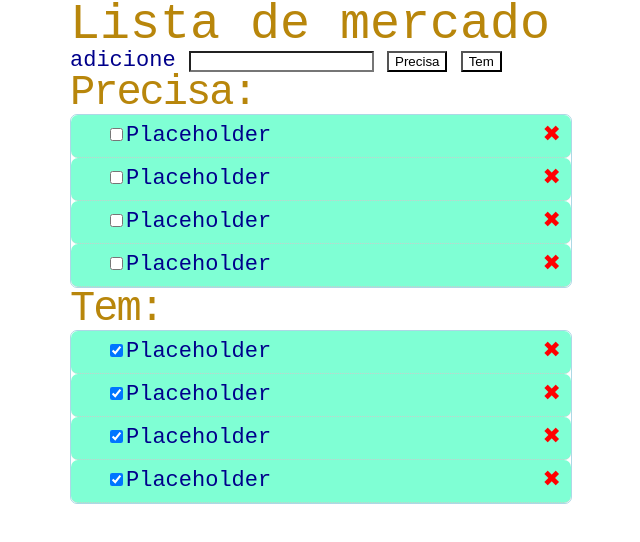
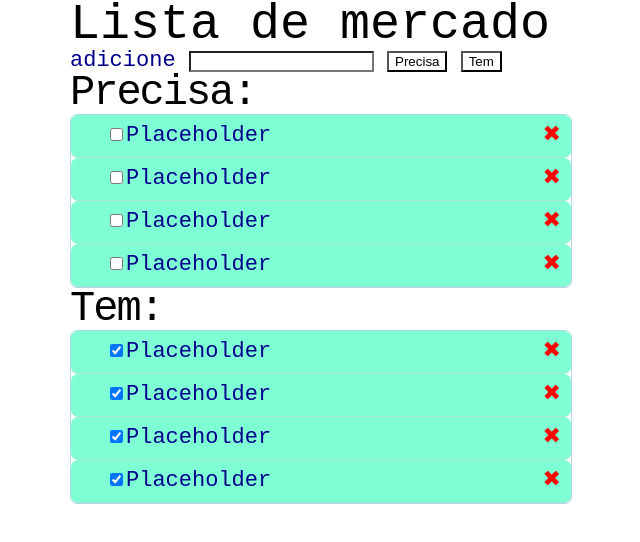
Before and after one commit to JoaoLucasVargas/Teste-Imago, a plain HTML site: page Index.html in a window 1280 px wide. Shown: the whole page, without its empty margins (270-910 px from the left). Drawn offline with Linux system fonts and the light colour scheme; a script that the page names is missing.

Commit message:
Changed title and subtitle color

```diff
--- a/Style.css
+++ b/Style.css
@@ -24,12 +24,12 @@ input[type="text"]{
 }
 
 h1 {
-    color: darkgoldenrod;
+    color: black;
     font-size: 50px;
 }
 
 h2 {
-    color: darkgoldenrod;
+    color: black;
     font-size: 42px;
     letter-spacing: -2px;
     text-align: left;
```
